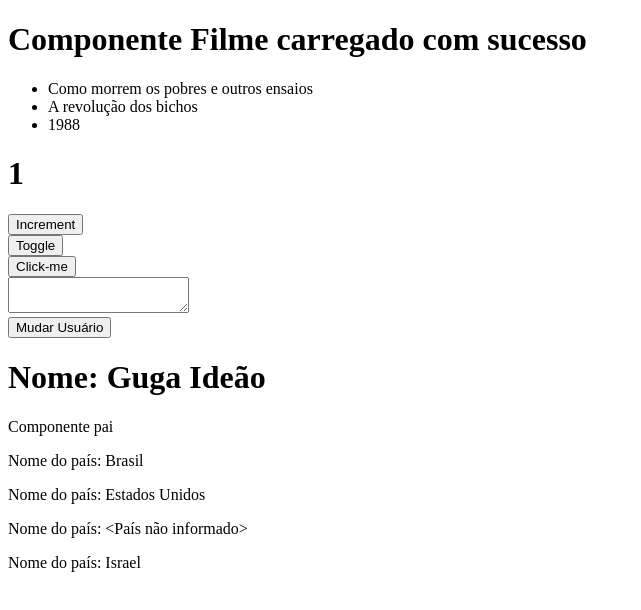
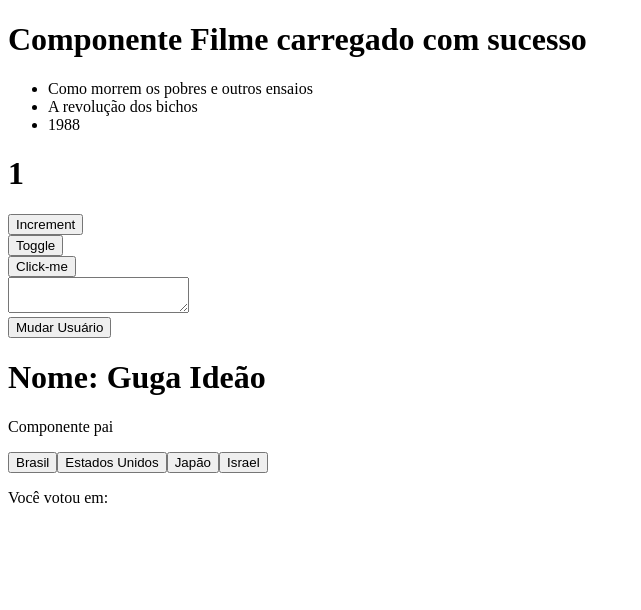
Before and after one commit to WellingtonIdeao/angular-template, an Angular app: page / in a window 1280 px wide. Shown: the top 610 px of the page, without its empty margins (0-641 px from the left). Built offline with nearby package versions, Linux system fonts and the light colour scheme.

Commit message:
Listening Events from filho component

```diff
--- a/src/app/filho/filho.component.html
+++ b/src/app/filho/filho.component.html
@@ -1 +1 @@
-<p>Nome do país: {{ pais }}</p>
+<button (click)="vota(pais)">{{ pais }}</button>
--- a/src/app/filho/filho.component.ts
+++ b/src/app/filho/filho.component.ts
@@ -1,4 +1,4 @@
-import { Component, Input, OnChanges, OnInit, SimpleChanges } from '@angular/core';
+import { Component, EventEmitter, Input, OnChanges, OnInit, Output, SimpleChanges } from '@angular/core';
 
 @Component({
   selector: 'app-filho',
@@ -7,7 +7,9 @@ import { Component, Input, OnChanges, OnInit, SimpleChanges } from '@angular/cor
 })
 export class FilhoComponent implements OnInit, OnChanges {
 
-  @Input() pais: string|undefined;
+  @Input() pais: string = "";
+
+  @Output() voted = new EventEmitter<string>();
 
   constructor() { }
 
@@ -20,4 +22,8 @@ export class FilhoComponent implements OnInit, OnChanges {
     }
   }
 
+  vota(pais: string){
+    this.voted.emit(pais);
+  }
+
 }
--- a/src/app/pai/pai.component.html
+++ b/src/app/pai/pai.component.html
@@ -1,2 +1,3 @@
 <p>Componente pai</p>
-<app-filho *ngFor="let pais of paises" [pais]="pais"></app-filho>
+<app-filho *ngFor="let pais of paises" [pais]="pais" (voted)="onVoted($event)"></app-filho>
+<p>Você votou em: {{ votado }}</p>
--- a/src/app/pai/pai.component.ts
+++ b/src/app/pai/pai.component.ts
@@ -1,4 +1,4 @@
-import { Component, OnInit } from '@angular/core';
+import { Component, Input, OnInit } from '@angular/core';
 
 @Component({
   selector: 'app-pai',
@@ -7,11 +7,19 @@ import { Component, OnInit } from '@angular/core';
 })
 export class PaiComponent implements OnInit {
 
-  public paises = ["Brasil","Estados Unidos", "", "Israel"];
+  public paises = ["Brasil","Estados Unidos", "Japão", "Israel"];
+
+  @Input() votado: string = "";
 
   constructor() { }
 
   ngOnInit(): void {
   }
 
+  onVoted(votado: string):void{
+    this.votado = votado;
+  }
+
+
+
 }
```
